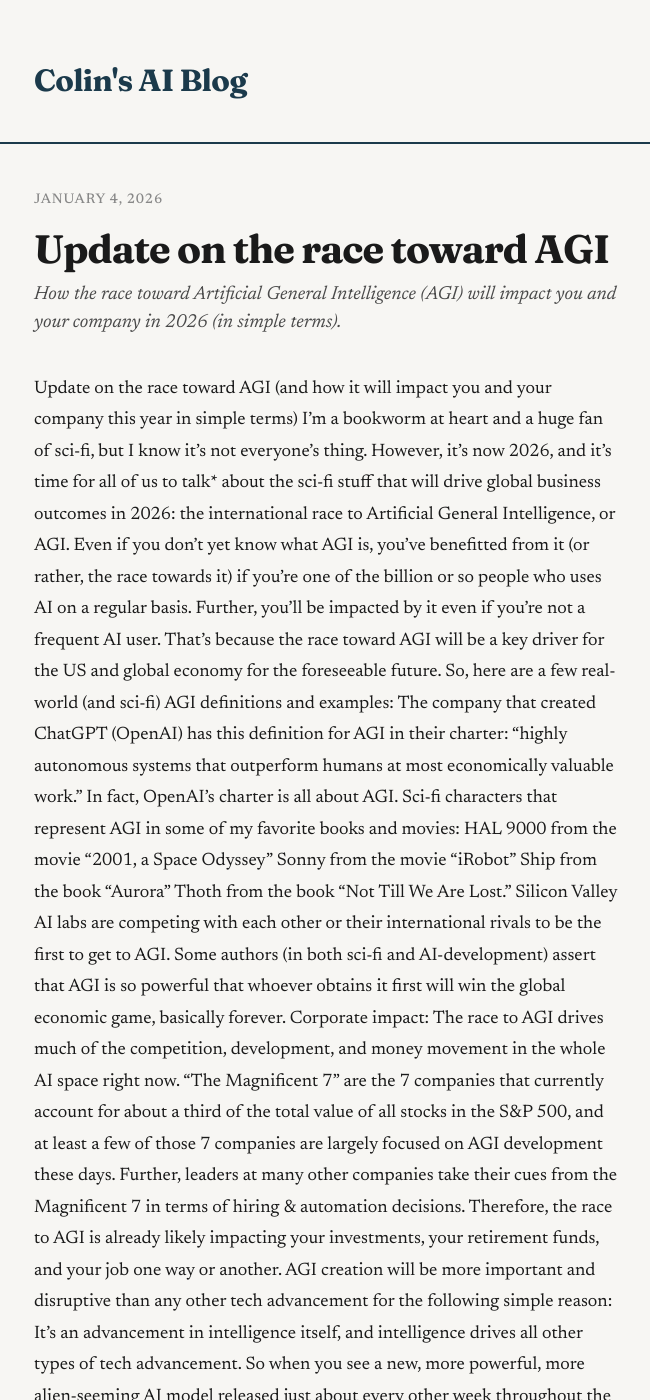
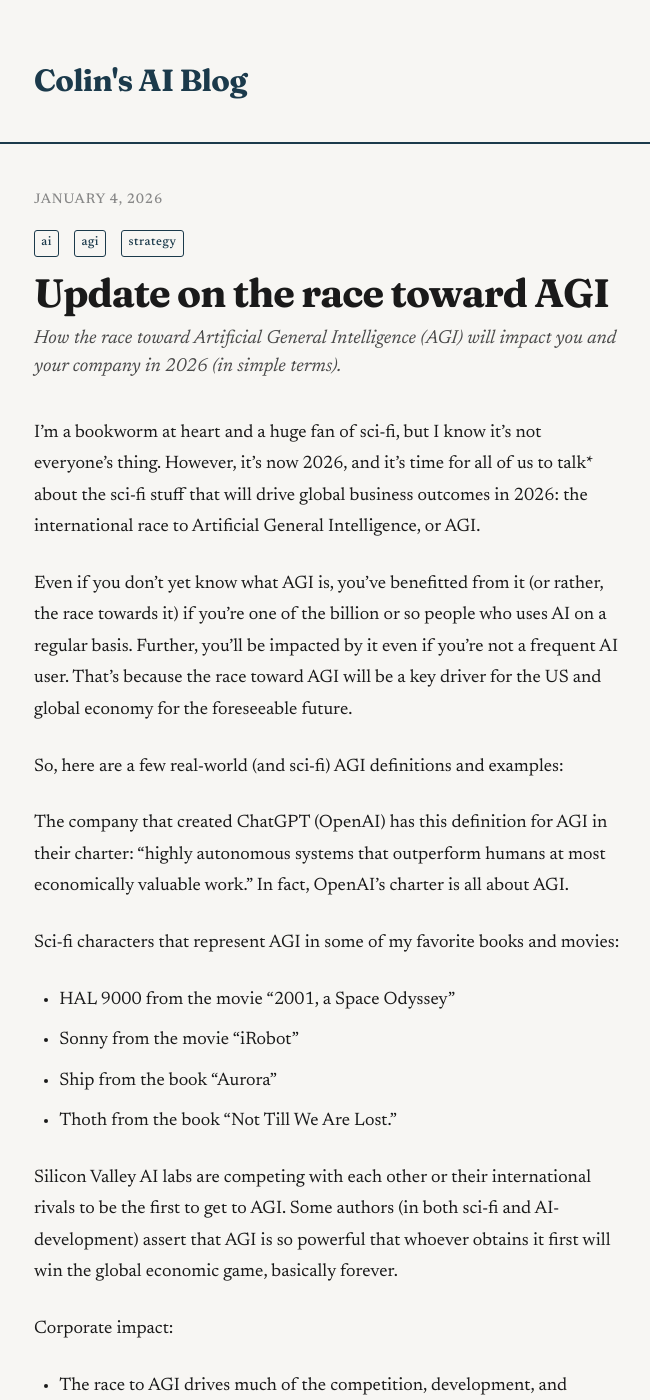
Before and after one commit to cpedron50-novaspear/colinpedron-site, a Jekyll site: the page built from _posts/2026-01-04-update-on-the-race-toward-agi.md, in a window 1280 px wide and 1400 px high. Shown: the whole window, without its empty margins (313-963 px from the left). Built offline with Jekyll 4.4.1, drawn with Linux system fonts in a browser that asks for light colours; some of the changed text lies outside the part shown.

Commit message:
Update 2026-01-04-update-on-the-race-toward-agi.md

```diff
--- a/_posts/2026-01-04-update-on-the-race-toward-agi.md
+++ b/_posts/2026-01-04-update-on-the-race-toward-agi.md
@@ -3,25 +3,39 @@
 title: "Update on the race toward AGI"
 subtitle: "How the race toward Artificial General Intelligence (AGI) will impact you and your company in 2026 (in simple terms)."
 date: 2026-01-04
+tags: [ai, agi, strategy]
 ---
-Update on the race toward AGI (and how it will impact you and your company this year in simple terms)
+
 I'm a bookworm at heart and a huge fan of sci-fi, but I know it's not everyone's thing. However, it's now 2026, and it's time for all of us to talk* about the sci-fi stuff that will drive global business outcomes in 2026: the international race to Artificial General Intelligence, or AGI.
+
 Even if you don't yet know what AGI is, you've benefitted from it (or rather, the race towards it) if you're one of the billion or so people who uses AI on a regular basis. Further, you'll be impacted by it even if you're not a frequent AI user. That's because the race toward AGI will be a key driver for the US and global economy for the foreseeable future.
+
 So, here are a few real-world (and sci-fi) AGI definitions and examples:
+
 The company that created ChatGPT (OpenAI) has this definition for AGI in their charter: "highly autonomous systems that outperform humans at most economically valuable work." In fact, OpenAI's charter is all about AGI.
+
 Sci-fi characters that represent AGI in some of my favorite books and movies:
-HAL 9000 from the movie "2001, a Space Odyssey"
-Sonny from the movie "iRobot"
-Ship from the book "Aurora"
-Thoth from the book "Not Till We Are Lost."
+
+- HAL 9000 from the movie "2001, a Space Odyssey"
+- Sonny from the movie "iRobot"
+- Ship from the book "Aurora"
+- Thoth from the book "Not Till We Are Lost."
+
 Silicon Valley AI labs are competing with each other or their international rivals to be the first to get to AGI. Some authors (in both sci-fi and AI-development) assert that AGI is so powerful that whoever obtains it first will win the global economic game, basically forever.
+
 Corporate impact:
-The race to AGI drives much of the competition, development, and money movement in the whole AI space right now.
-"The Magnificent 7" are the 7 companies that currently account for about a third of the total value of all stocks in the S&P 500, and at least a few of those 7 companies are largely focused on AGI development these days.
-Further, leaders at many other companies take their cues from the Magnificent 7 in terms of hiring & automation decisions.
-Therefore, the race to AGI is already likely impacting your investments, your retirement funds, and your job one way or another.
+
+- The race to AGI drives much of the competition, development, and money movement in the whole AI space right now.
+- "The Magnificent 7" are the 7 companies that currently account for about a third of the total value of all stocks in the S&P 500, and at least a few of those 7 companies are largely focused on AGI development these days.
+- Further, leaders at many other companies take their cues from the Magnificent 7 in terms of hiring & automation decisions.
+- Therefore, the race to AGI is already likely impacting your investments, your retirement funds, and your job one way or another.
+
 AGI creation will be more important and disruptive than any other tech advancement for the following simple reason: It's an advancement in intelligence itself, and intelligence drives all other types of tech advancement. So when you see a new, more powerful, more alien-seeming AI model released just about every other week throughout the next year, just know that what's coming down the line is going to be a lot weirder (assuming that the makers of AI get to where they say they are going).
+
 Bonus reading: The next step beyond AGI is ASI, or Artificial Superintelligence. The idea is that if AGI can do everything better than humans, then it would be better than humans at creating AI itself. And so the machine would improve upon itself in a feedback loop leading to intelligence that is not just better than any human, but better than all humans put together.
+
 So ASI would be to humans as humans are to ants. It's not just sci-fi anymore. Meta (the company that created Facebook) is openly pursuing superintelligence at this moment.
+
 Recommended reading list on next steps in AGI/ASI development: Life 3.0 (Max Tegmark), Superintelligence (Nick Bostrom), AI 2027 (Daniel Kokotajlo et al)
+
 *I chose not to use AI to write this post, just because that would have been a bit too ironic.
```
